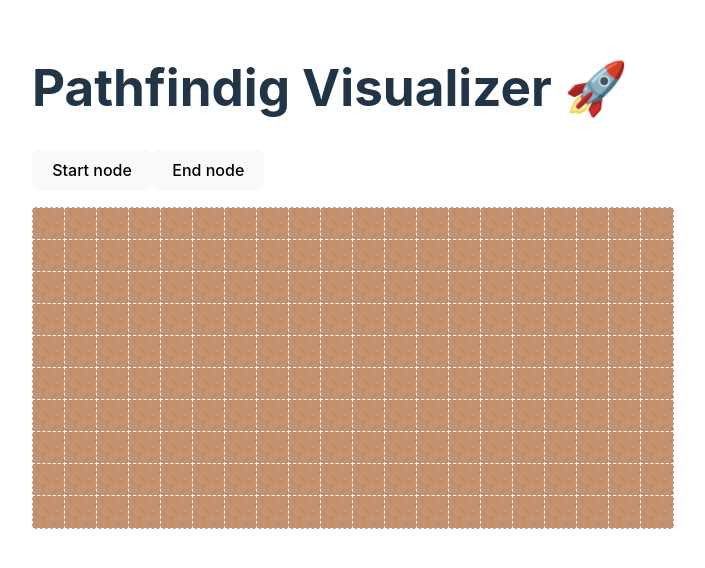
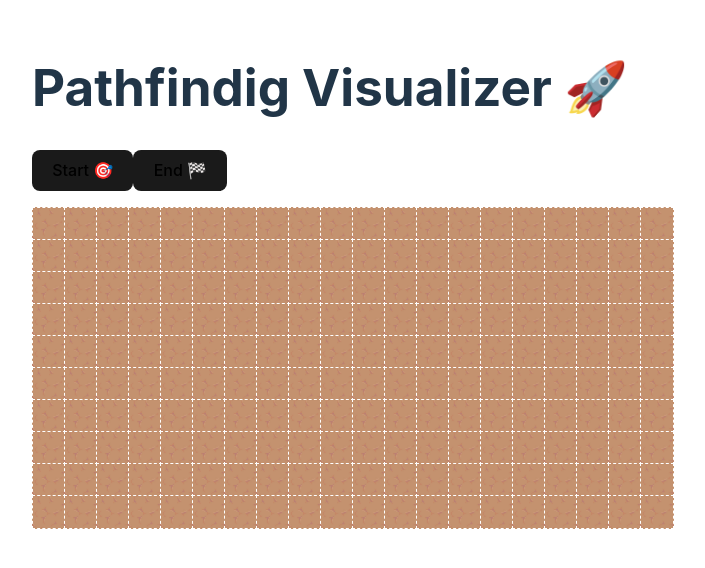
Before and after one commit to hamzaseghir/pathfinding-visualizer, a React (Vite) app: page / in a window 1280 px wide. Shown: the part 132-700 px from the top of the page, without its empty margins (288-993 px from the left). Built offline with nearby package versions, Linux system fonts and the light colour scheme.

Commit message:
Fully working frontend

```diff
--- a/src/components/PathfindingVisualizer.style.ts
+++ b/src/components/PathfindingVisualizer.style.ts
@@ -1,7 +1,7 @@
 import styled from 'styled-components';
 
 type Props = {
-  value: number;
+  highlighted:boolean | null;
 };
 
 export const MatrixWrapper = styled.div`
@@ -20,6 +20,8 @@ export const MatrixWrapper = styled.div`
     color: black;
     text-align: center;
     }
+`;
 
-  }
-`;
+export const StateButton = styled.button<Props>`
+  background-color:${props => props.highlighted == true ? "#001858" : "#1a1a1a" };
+`
--- a/src/components/PathfindingVisualizer.tsx
+++ b/src/components/PathfindingVisualizer.tsx
@@ -1,5 +1,5 @@
-import { useEffect, useState } from 'react';
-import { MatrixWrapper } from './PathfindingVisualizer.style';
+import { BaseSyntheticEvent, useEffect, useState } from 'react';
+import { MatrixWrapper , StateButton} from './PathfindingVisualizer.style';
 import styled from 'styled-components';
 import water from '../img/water.png';
 import dirt from '../img/dirt.png'
@@ -9,8 +9,12 @@ import flag from '../img/flag.webp'
 
 const useMatrix = () => {
   const [matrix, setMatrix] = useState<Array<Array<number>>>([[]]);
-  const [start, setStart] = useState(false);
-  const [end, setEnd] = useState(false);
+  const [startFlag, setStartFlag] = useState({state:false});
+  const [startNode, setStartNode] = useState([-1,-1])
+  const [prevStartNode, setPrevStartNode] = useState([-1,-1]);
+  const [endFlag, setEndFlag] = useState({state:false});
+  const [endNode, setEndNode] = useState([-1,-1]);
+  const [prevEndNode, setPrevEndNode] = useState([-1,-1]);
   const [pressed, setPressed] = useState(false);
   const [triggered, setTriggered] = useState(false);
 
@@ -24,19 +28,56 @@ const useMatrix = () => {
     setMatrix(generateMatrix());
   }, []);
 
-  const handleNodeClick = (event) => {
-    const xNode = event.currentTarget.dataset.x;
-    const yNode = event.currentTarget.dataset.y;
+
+  useEffect(() => {
+    if(startNode[0] != -1 && prevStartNode[0] != -1)cleanUpNode(prevStartNode[0],prevStartNode[1]);
+  },[startNode])
+
+  useEffect(() => {
+    if(endNode[0] != -1 && prevEndNode[0] != -1)cleanUpNode(prevEndNode[0],prevEndNode[1]);
+  },[endNode])
+
+  const cleanUpMatrix = () => {
+    setMatrix(matrix.map(arr => {
+      const n:number[] = [];
+      arr.map(node => {
+        n.push(0)
+      })
+      return n;
+    }))
+  }
+
+  const cleanUpNode = (y:number,x:number) => {
     setMatrix(
       matrix.map((arr, arrayIndex) => {
-        const n = [];
+        const n:number[] = [];
         arr.map((node, nodeIndex) => {
-          if (arrayIndex == yNode && nodeIndex == xNode) {
-            if (start) {
+          if (arrayIndex == y && nodeIndex == x) {
+            n.push(0);
+        }else{
+          n.push(node);
+        }
+      })
+      return n;
+  }))
+}
+
+  const updateMatrix =(y:number,x:number) =>{
+    const prev = startNode;
+    setMatrix(
+      matrix.map((arr, arrayIndex) => {
+        const n:number[] = [];
+        arr.map((node, nodeIndex) => {
+          if (arrayIndex == y && nodeIndex == x) {
+            if (startFlag.state) {
               n.push(3);
+              setPrevStartNode([startNode[0],startNode[1]])
+              setStartNode([y,x]);
               handleStartFlag();
-            } else if (end) {
+            } else if (endFlag.state) {
               n.push(4);
+              setPrevEndNode([endNode[0],endNode[1]])
+              setEndNode([y,x]);
               handleEndFlag();
             } else {
               n.push(node > 2 ? 0 : (node + 1) % 3);
@@ -48,16 +89,22 @@ const useMatrix = () => {
         return n;
       })
     );
+  }
+
+  const handleNodeClick = (event:BaseSyntheticEvent) => {
+    const xNode = event.currentTarget.dataset.x;
+    const yNode = event.currentTarget.dataset.y;
+    updateMatrix(yNode,xNode);
   };
 
-  const handleNodeHover = (event) => {
+  const handleNodeHover = (event:BaseSyntheticEvent) => {
     if(!triggered){
       setTriggered(true);
       const xNode = event.currentTarget.dataset.x;
       const yNode = event.currentTarget.dataset.y;
       setMatrix(
         matrix.map((arr, arrayIndex) => {
-          const n = [];
+          const n:number[] = [];
           arr.map((node, nodeIndex) => {
             if (arrayIndex == yNode && nodeIndex == xNode) {
               n.push(node > 2 ? 0 : (node + 1) % 2);
@@ -72,32 +119,34 @@ const useMatrix = () => {
 };
 
   const handleStartFlag = () => {
-    setStart(!start);
+    setStartFlag({state:!startFlag.state});
+    if(startFlag.state == false)setEndFlag({state:false})
   };
 
   const handleEndFlag = () => {
-    setEnd(!end);
+    setEndFlag({state:!endFlag.state});
+    if(endFlag.state == false)setStartFlag({state:false})
   };
 
   const StartButton = () => {
-    return <button onClick={handleStartFlag}>Start node</button>;
+    return <StateButton onClick={handleStartFlag} highlighted={startFlag.state} >Start 🎯</StateButton>;
   };
 
   const EndButton = () => {
-    return <button onClick={handleEndFlag}>End node</button>;
+    return <StateButton onClick={handleEndFlag} highlighted={endFlag.state} >End 🏁</StateButton>;
   };
 
-  const handleMouseOver = (event) => {
+
+  const handleMouseOver = (event:BaseSyntheticEvent) => {
     if(pressed){
       handleNodeHover(event);
     }
   }
 
-  const handleMouseDown = (event) =>{
+  const handleMouseDown = (event:BaseSyntheticEvent) =>{
       setPressed(true);
       setTriggered(true);
       handleNodeClick(event);
-      console.log(triggered);
   }
 
   const handleMouseUp = () => {
@@ -107,7 +156,6 @@ const useMatrix = () => {
   const handleMouseLeave = () => {
     setTriggered(false);
   }
-
 
   //const nodeStyleList = ['#FFFF', '#FFF2', '#02ff05', '#ff0202', '#0226ff'];
   const nodeImgList = [dirt, brick, grass, water, flag]
```
